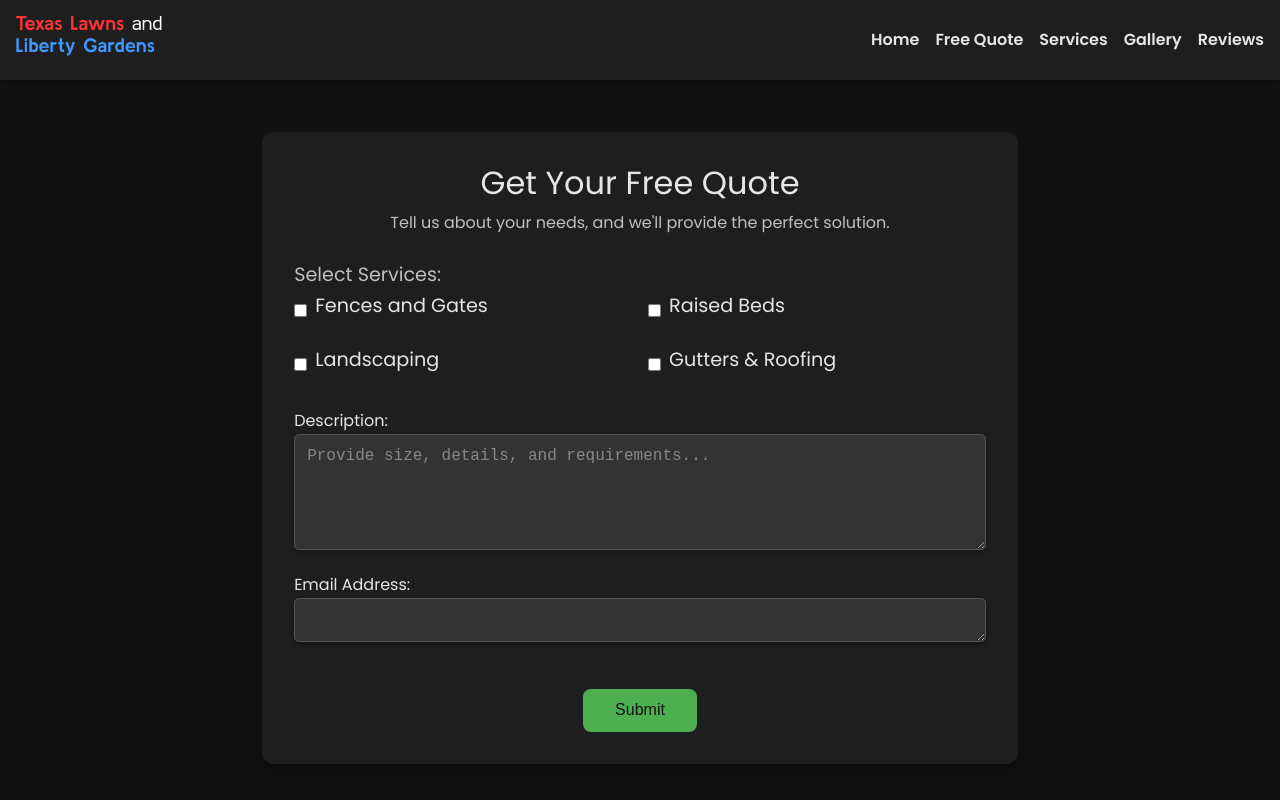
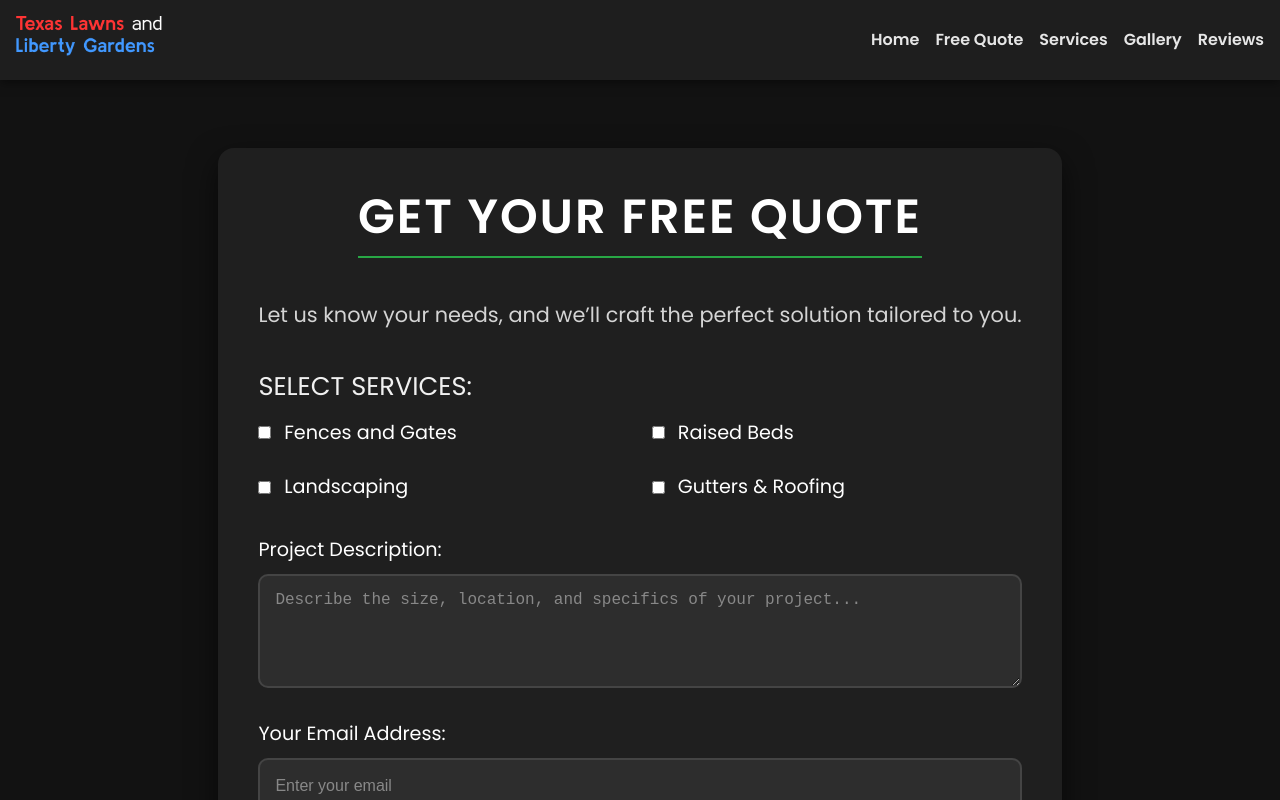
Before and after one commit to EstebanArriaga3/4375-team-6, a Vue app in the folder frontend/: page /quote in a window 1280 px wide. Shown: the top 800 px of the page. Built offline with nearby package versions, Linux system fonts and the light colour scheme.

Commit message:
quote update
updating the UX

```diff
--- a/frontend/package.json
+++ b/frontend/package.json
@@ -14,6 +14,7 @@
     "format": "prettier --write src/"
   },
   "dependencies": {
+    "axios": "^1.7.7",
     "pinia": "^2.1.7",
     "vue": "^3.4.29",
     "vue-router": "^4.3.3"
--- a/frontend/src/views/QuoteView.vue
+++ b/frontend/src/views/QuoteView.vue
@@ -2,12 +2,12 @@
   <section class="quote-container">
     <div class="quote-header">
       <h1>Get Your Free Quote</h1>
-      <p>Tell us about your needs, and we'll provide the perfect solution.</p>
+      <p>Let us know your needs, and we’ll craft the perfect solution tailored to you.</p>
     </div>
 
     <form class="quote-form">
       <div class="services-section">
-        <label>Select Services:</label>
+        <h2>Select Services:</h2>
         <div class="checkbox-group">
           <div class="checkbox">
             <input type="checkbox" id="fences-gates" value="fences-gates" />
@@ -22,73 +22,91 @@
             <label for="landscaping">Landscaping</label>
           </div>
           <div class="checkbox">
-            <input type="checkbox" id="gutters-roofing" value="Gutters&Roofing" />
+            <input type="checkbox" id="gutters-roofing" value="gutters-roofing" />
             <label for="gutters-roofing">Gutters & Roofing</label>
           </div>
         </div>
       </div>
 
       <div class="description-section">
-        <label for="description">Description:</label>
+        <label for="description">Project Description:</label>
         <textarea
           id="description"
-          rows="5"
-          placeholder="Provide size, details, and requirements..."
+          rows="4"
+          placeholder="Describe the size, location, and specifics of your project..."
         ></textarea>
-        <label for="contact">Email Address:</label>
-        <textarea
-          id="email"
-          rows="1"
-        ></textarea>
+
+        <label for="email">Your Email Address:</label>
+        <input type="email" id="email" placeholder="Enter your email" />
       </div>
 
       <div class="submit-section">
-        <button type="submit" class="btn-submit">Submit</button>
+        <button type="submit" class="btn-submit">Get My Free Quote</button>
       </div>
     </form>
   </section>
 </template>
 
 <style scoped>
+/* Container */
 .quote-container {
-  max-width: 800px;
-  margin: 2rem auto;
-  padding: 2rem;
-  background-color: var(--color-background-soft); /* Dark theme consistency */
-  border-radius: 12px;
-  box-shadow: 0 10px 20px rgba(0, 0, 0, 0.4); /* Enhanced shadow for a more appealing look */
+  max-width: 900px;
+  margin: 3rem auto;
+  padding: 2.5rem;
+  background-color: #1f1f1f; /* Dark background */
+  border-radius: 16px;
+  box-shadow: 0 12px 30px rgba(0, 0, 0, 0.6);
+  animation: fadeIn 0.8s ease-in-out;
+}
+
+/* Animation for smooth fade-in effect */
+@keyframes fadeIn {
+  from { opacity: 0; transform: translateY(30px); }
+  to { opacity: 1; transform: translateY(0); }
+}
+
+/* Header */
+.quote-header {
+  text-align: center;
+  margin-bottom: 2.5rem;
 }
 
 .quote-header h1 {
-  font-size: 2rem;
-  margin-bottom: 0.5rem;
-  color: var(--color-text);
-  text-align: center;
+  font-size: 3rem;
+  color: #ffffff;
+  text-transform: uppercase;
+  font-weight: bold;
+  letter-spacing: 2px;
+  border-bottom: 2px solid #28a745;
+  display: inline-block;
+  padding-bottom: 10px;
 }
 
 .quote-header p {
-  color: var(--color-text-soft);
-  text-align: center;
-  margin-bottom: 1.5rem;
+  font-size: 1.3rem;
+  color: #d4d4d4;
+  margin-top: 1rem;
 }
 
+/* Form Styling */
 .quote-form {
   display: flex;
   flex-direction: column;
-  gap: 1.5rem;
+  gap: 2rem;
 }
 
-.services-section label {
-  font-size: 1.2rem;
-  font-weight: 500;
-  color: var(--color-text-soft); /* Softer text for the label */
-  margin-bottom: 0.5rem;
+/* Services Section */
+.services-section h2 {
+  font-size: 1.6rem;
+  color: #f0f0f0;
+  margin-bottom: 1rem;
+  text-transform: uppercase;
 }
 
 .checkbox-group {
   display: grid;
-  grid-template-columns: 1fr 1fr;
-  gap: 1rem;
+  grid-template-columns: repeat(2, 1fr);
+  gap: 1.5rem;
 }
 
 .checkbox {
@@ -97,84 +115,93 @@
 }
 
 .checkbox input {
-  margin-right: 0.5rem;
+  margin-right: 0.8rem;
+  accent-color: #28a745;
 }
 
 .checkbox label {
-  color: var(--color-text);
+  color: #ffffff;
+  font-size: 1.2rem;
 }
 
-
-
-.description-section h2 {
-    font-size: 1.8rem;
-    margin-bottom: 20px;
-    color: #ffffff;
+/* Description Section */
+.description-section label {
+  font-size: 1.2rem;
+  color: #ffffff;
+  display: block;
+  margin-bottom: 0.5rem;
 }
 
-.description-section input,
 .description-section textarea,
-.description-section select {
-    width: 100%;
-    padding: 12px;
-    margin-bottom: 15px;
-    border: 1px solid #555;
-    border-radius: 5px;
-    font-size: 1rem;
-    background-color: #333;
-    color: #fff;
-    box-shadow: 0 2px 4px rgba(0, 0, 0, 0.3);
+.description-section input {
+  width: 100%;
+  padding: 15px;
+  margin-bottom: 1.5rem;
+  border: 2px solid #444;
+  border-radius: 10px;
+  background-color: #2d2d2d;
+  color: #f0f0f0;
+  font-size: 1.1rem;
+  transition: border-color 0.3s ease, box-shadow 0.3s ease;
 }
 
-.description-section input::placeholder,
-.description-section textarea::placeholder {
-    color: #888;
+.description-section textarea:focus,
+.description-section input:focus {
+  border-color: #28a745;
+  box-shadow: 0 4px 12px rgba(40, 167, 69, 0.3);
 }
 
-.description-section button {
-    display: block;
-    width: 100%;
-    padding: 15px;
-    background-color: #28a745;
-    color: white;
-    border: none;
-    border-radius: 5px;
-    font-size: 1.1rem;
-    cursor: pointer;
-    transition: background-color 0.3s ease;
+.description-section textarea::placeholder,
+.description-section input::placeholder {
+  color: #888;
+  font-size: 1rem;
 }
 
-.description-section button:hover {
-    background-color: #218838;
-}
-
+/* Submit Button */
 .submit-section {
   text-align: center;
 }
 
 .btn-submit {
-  background-color: var(--color-primary);
-  color: var(--color-background);
+  padding: 15px 40px;
+  background-color: #28a745;
+  color: #ffffff;
+  font-size: 1.3rem;
+  font-weight: 600;
+  text-transform: uppercase;
   border: none;
-  padding: 0.8rem 2rem;
-  font-size: 1rem;
-  border-radius: 8px;
+  border-radius: 50px;
+  box-shadow: 0 8px 20px rgba(40, 167, 69, 0.6);
   cursor: pointer;
-  transition: background-color 0.3s ease, transform 0.2s ease;
+  transition: background-color 0.3s ease, transform 0.3s ease;
 }
 
 .btn-submit:hover {
-  background-color: var(--color-primary-light);
-  transform: translateY(-2px); /* Added lift effect on hover */
+  background-color: #218838;
+  transform: translateY(-5px);
 }
 
+/* Responsiveness */
 @media (max-width: 768px) {
   .checkbox-group {
     grid-template-columns: 1fr;
   }
 
   .quote-container {
-    padding: 1rem;
+    padding: 1.5rem;
+  }
+
+  .quote-header h1 {
+    font-size: 2.5rem;
+  }
+
+  .quote-header p {
+    font-size: 1.1rem;
+  }
+
+  .btn-submit {
+    font-size: 1.1rem;
+    padding: 12px 30px;
   }
 }
 </style>
--- a/frontend/src/views/ReviewView.vue
+++ b/frontend/src/views/ReviewView.vue
@@ -25,7 +25,7 @@
         <div class="leave-review">
             <h2>Leave Your Review</h2>
             <input type="text" v-model="newReview.name" placeholder="Your Name" />
-            <textarea v-model="newReview.text" placeholder="Your Review"></textarea>
+            <textarea v-model="newReview.text" placeholder="Your Review" rows = '5'></textarea>
             <select v-model="newReview.rating">
                 <option disabled value="">Rating</option>
                 <option value="5">5 - Excellent</option>
@@ -73,29 +73,36 @@ export default {
 /* Main Container */
 .reviews-page {
     padding: 40px 20px;
-    font-family: 'Helvetica Neue', Arial, sans-serif;
+    font-family: 'Poppins', sans-serif;
     background-color: #181818;
     color: #f0f0f0;
     text-align: center;
+    animation: fadeIn 1s ease-in-out;
+}
+
+/* Animation for fade-in effect */
+@keyframes fadeIn {
+    from { opacity: 0; }
+    to { opacity: 1; }
 }
 
 /* Title */
 h1 {
-    font-size: 2.8rem;
+    font-size: 3rem;
     margin-bottom: 20px;
-    color: #ffffff;
+    color: #fff;
     text-transform: uppercase;
     letter-spacing: 2px;
     font-weight: 700;
-    border-bottom: 2px solid #444;
+    border-bottom: 3px solid #444;
     padding-bottom: 10px;
 }
 
 /* Description */
 .description {
     font-size: 1.2rem;
-    color: #999;
-    margin-bottom: 60px;
+    color: #bbb;
+    margin-bottom: 50px;
     max-width: 600px;
     margin-left: auto;
     margin-right: auto;
@@ -105,21 +112,23 @@ h1 {
 /* Reviews Section */
 .reviews-container {
     display: grid;
-    grid-template-columns: repeat(auto-fit, minmax(300px, 1fr));
+    grid-template-columns: repeat(auto-fit, minmax(320px, 1fr));
     gap: 30px;
 }
 
 .review {
     background-color: #222;
-    padding: 20px;
-    border-radius: 10px;
-    box-shadow: 0 4px 12px rgba(0, 0, 0, 0.5);
+    padding: 25px;
+    border-radius: 15px;
+    box-shadow: 0 6px 20px rgba(0, 0, 0, 0.6);
     transition: transform 0.3s ease, box-shadow 0.3s ease;
+    overflow: hidden;
+    text-align: left;
 }
 
 .review:hover {
     transform: translateY(-10px);
-    box-shadow: 0 6px 15px rgba(0, 0, 0, 0.8);
+    box-shadow: 0 8px 25px rgba(0, 0, 0, 0.9);
 }
 
 .review-header {
@@ -130,9 +139,9 @@ h1 {
 }
 
 h2 {
-    font-size: 1.4rem;
-    color: #ffffff;
-    font-weight: 600;
+    font-size: 1.6rem;
+    color: #fff;
+    font-weight: 700;
 }
 
 .rating {
@@ -146,16 +155,16 @@ h2 {
     color: #ccc;
     font-size: 1rem;
     line-height: 1.6;
+    font-style: italic;
 }
 
 /* Leave a Review Section */
 .leave-review {
     margin-top: 60px;
     padding: 30px;
-    background-color: #222;
-    border-radius: 10px;
-    box-shadow: 0 4px 12px rgba(0, 0, 0, 0.5);
-    text-align: left;
+    background-color: #333;
+    border-radius: 15px;
+    box-shadow: 0 6px 20px rgba(0, 0, 0, 0.6);
     max-width: 600px;
     margin-left: auto;
     margin-right: auto;
@@ -164,7 +173,7 @@ h2 {
 .leave-review h2 {
     font-size: 1.8rem;
     margin-bottom: 20px;
-    color: #ffffff;
+    color: #fff;
 }
 
 .leave-review input,
@@ -176,9 +185,9 @@ h2 {
     border: 1px solid #555;
     border-radius: 5px;
     font-size: 1rem;
-    background-color: #333;
+    background-color: #444;
     color: #fff;
-    box-shadow: 0 2px 4px rgba(0, 0, 0, 0.3);
+    box-shadow: 0 3px 6px rgba(0, 0, 0, 0.3);
 }
 
 .leave-review input::placeholder,
@@ -215,7 +224,7 @@ h2 {
     }
 
     h1 {
-        font-size: 2.2rem;
+        font-size: 2.5rem;
     }
 }
 </style>
```
Also changed, not shown: 1 other file (tests, documents, lock files or other folders).
